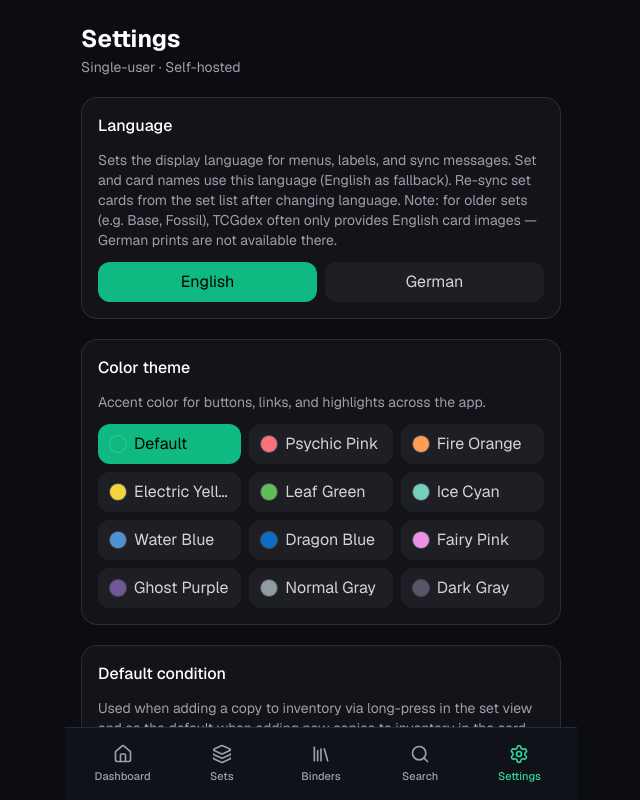
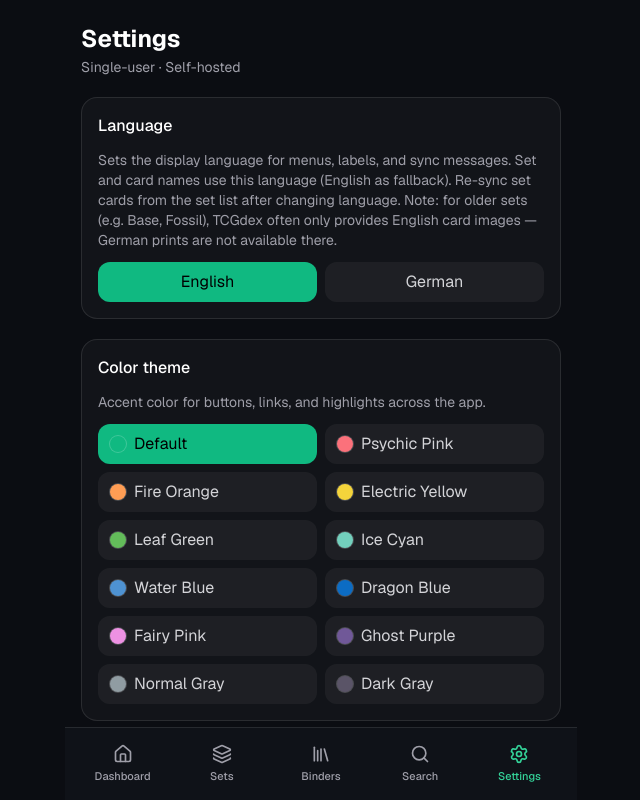
Before and after one commit to whoppercheese/open-binder, a Next.js app: page /settings in a window 1280 px wide. Shown: the whole page, without its empty margins (319-959 px from the left). Built offline with nearby package versions, Linux system fonts and the light colour scheme; no server answers; the database is empty.

Commit message:
Add selectable color themes with centralized accent tokens and Settings picker.

```diff
--- a/src/app/(mobile)/settings/page.tsx
+++ b/src/app/(mobile)/settings/page.tsx
@@ -173,7 +173,7 @@ export default function SettingsPage() {
       <section className="space-y-3 rounded-2xl border border-white/10 bg-white/[0.03] p-4">
         <h2 className="font-medium">{t("settings.colorTheme")}</h2>
         <p className="text-sm text-zinc-400">{t("settings.colorThemeHelp")}</p>
-        <div className="grid grid-cols-2 gap-2 sm:grid-cols-3">
+        <div className="grid grid-cols-2 gap-2">
           {COLOR_THEMES.map((themeId) => {
             const selected = colorTheme === themeId;
             const previewColor = THEME_DEFINITIONS[themeId].previewColor;
```
